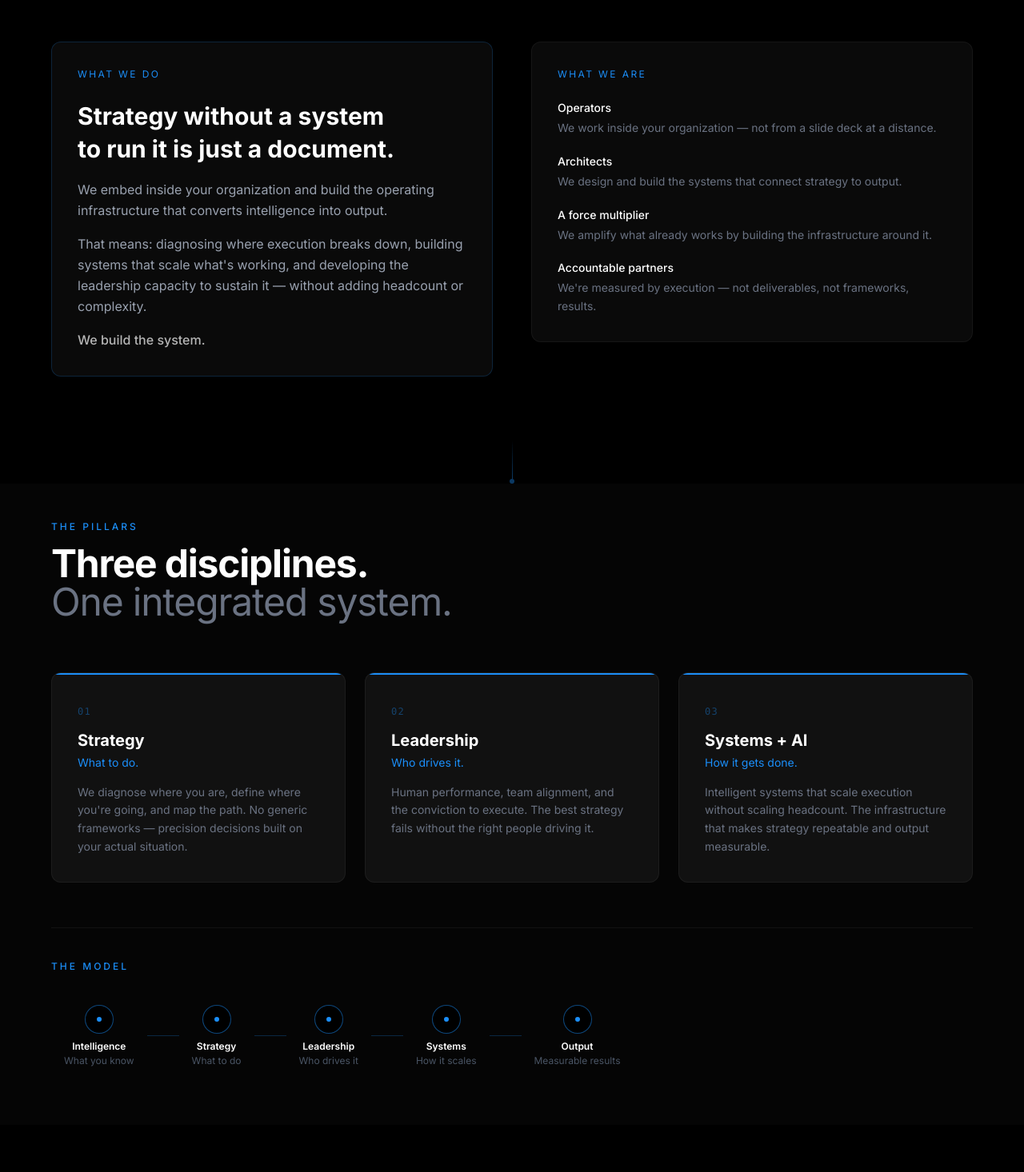
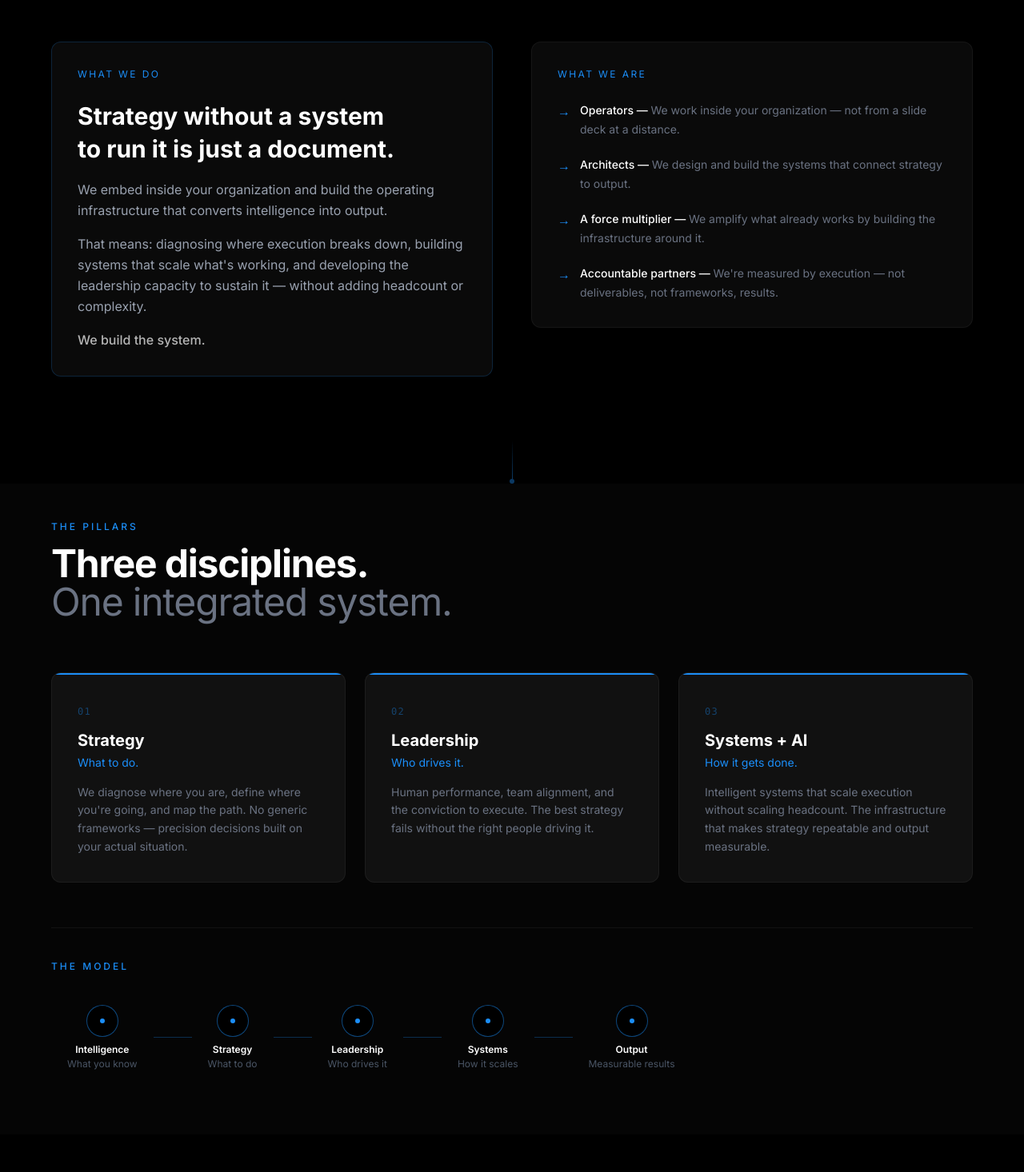
Before and after one commit to jaxson-agent/lenryx-site, a Next.js app: page / in a window 1280 px wide. Shown: the part 884-2350 px from the top of the page at 80% size. Built offline with nearby package versions, Linux system fonts and the light colour scheme.

Commit message:
fix: model scrollable strip; what-we-are list moved to /team; main page restored

```diff
--- a/src/app/page.tsx
+++ b/src/app/page.tsx
@@ -258,7 +258,7 @@ export default function Home() {
                 We build the system.
               </p>
             </div>
-            {/* What we are */}
+            {/* What we are — four pillars */}
             <div className="border border-white/5 rounded-xl p-8 bg-[#0A0A0A]">
               <p className="text-[#1B8EF8] text-xs tracking-[0.2em] uppercase mb-6">What we are</p>
               <ul className="space-y-5">
@@ -268,9 +268,12 @@ export default function Home() {
                   { label: "A force multiplier", desc: "We amplify what already works by building the infrastructure around it." },
                   { label: "Accountable partners", desc: "We're measured by execution — not deliverables, not frameworks, results." },
                 ].map((item) => (
-                  <li key={item.label} className="flex flex-col gap-1">
-                    <span className="text-white text-sm font-medium">{item.label}</span>
-                    <span className="text-gray-500 text-sm leading-relaxed">{item.desc}</span>
+                  <li key={item.label} className="flex items-start gap-3">
+                    <span className="text-[#1B8EF8] mt-0.5 shrink-0">→</span>
+                    <span>
+                      <span className="text-white text-sm font-medium">{item.label} — </span>
+                      <span className="text-gray-500 text-sm">{item.desc}</span>
+                    </span>
                   </li>
                 ))}
               </ul>
@@ -313,10 +316,11 @@ export default function Home() {
             ))}
           </div>
 
-          {/* The Model — horizontal flow directly below pillars */}
+          {/* The Model — horizontally scrollable strip */}
           <div className="mt-14 pt-10 border-t border-white/5">
             <p className="text-[#1B8EF8] text-xs font-medium tracking-[0.25em] uppercase mb-8">The Model</p>
-            <div className="flex flex-wrap items-center gap-0">
+            <div className="overflow-x-auto pb-2 -mx-2 px-2">
+              <div className="flex items-center min-w-max">
                 {[
                   { label: "Intelligence", sub: "What you know" },
                   { label: "Strategy", sub: "What to do" },
@@ -325,16 +329,17 @@ export default function Home() {
                   { label: "Output", sub: "Measurable results" },
                 ].map((step, i) => (
                   <div key={step.label} className="flex items-center">
-                  <div className="flex flex-col items-center text-center px-4 py-2">
-                    <div className="w-9 h-9 rounded-full border border-[#1B8EF8]/50 bg-black flex items-center justify-center mb-2">
+                    <div className="flex flex-col items-center text-center px-5 py-2">
+                      <div className="w-10 h-10 rounded-full border border-[#1B8EF8]/50 bg-black flex items-center justify-center mb-2">
                         <div className="w-1.5 h-1.5 rounded-full bg-[#1B8EF8]" />
                       </div>
                       <p className="text-white text-xs font-semibold whitespace-nowrap">{step.label}</p>
                       <p className="text-gray-600 text-xs mt-0.5 whitespace-nowrap">{step.sub}</p>
                     </div>
-                  {i < 4 && <div className="w-6 md:w-10 h-px bg-[#1B8EF8]/25 shrink-0" />}
+                    {i < 4 && <div className="w-8 md:w-12 h-px bg-[#1B8EF8]/30 shrink-0" />}
                   </div>
                 ))}
+              </div>
             </div>
           </div>
         </div>
--- a/src/app/team/page.tsx
+++ b/src/app/team/page.tsx
@@ -74,9 +74,25 @@ export default function TeamPage() {
               Three perspectives.<br />
               <span className="text-gray-500 font-normal">One point of view.</span>
             </h1>
-            <p className="text-gray-400 text-xl max-w-2xl leading-relaxed">
+            <p className="text-gray-400 text-xl max-w-2xl leading-relaxed mb-10">
               LENRYX wasn&apos;t built by assigning lanes. It was built by three people whose thinking naturally intersects — strategy, leadership, and systems that don&apos;t just inform each other, they amplify each other. The output is greater than any one of them working alone.
             </p>
+            <ul className="space-y-4 max-w-xl">
+              {[
+                { label: "Operators", desc: "We work inside your organization — not from a slide deck at a distance." },
+                { label: "Architects", desc: "We design and build the systems that connect strategy to output." },
+                { label: "A force multiplier", desc: "We amplify what already works by building the infrastructure around it." },
+                { label: "Accountable partners", desc: "We're measured by execution — not deliverables, not frameworks, results." },
+              ].map((item) => (
+                <li key={item.label} className="flex items-start gap-3">
+                  <span className="text-[#1B8EF8] mt-0.5 shrink-0">→</span>
+                  <span>
+                    <span className="text-white text-sm font-medium">{item.label} — </span>
+                    <span className="text-gray-500 text-sm">{item.desc}</span>
+                  </span>
+                </li>
+              ))}
+            </ul>
           </div>
 
           {/* Team cards — full detail */}
```
Lines whose indentation alone changed are shown as unchanged.
